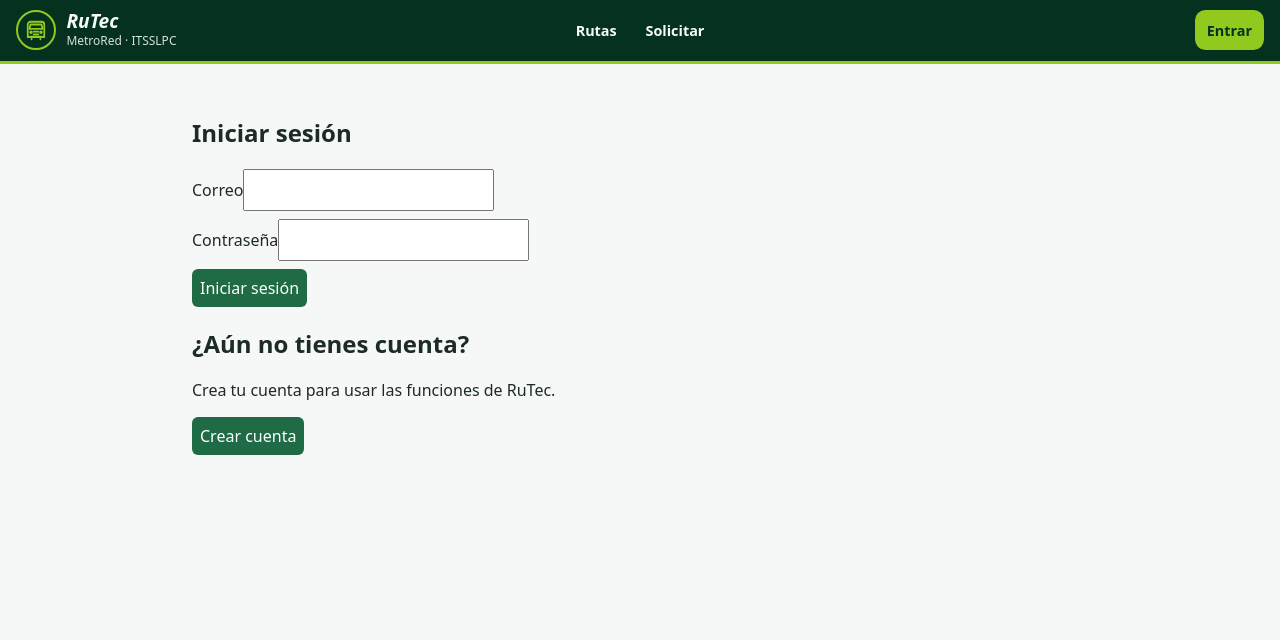
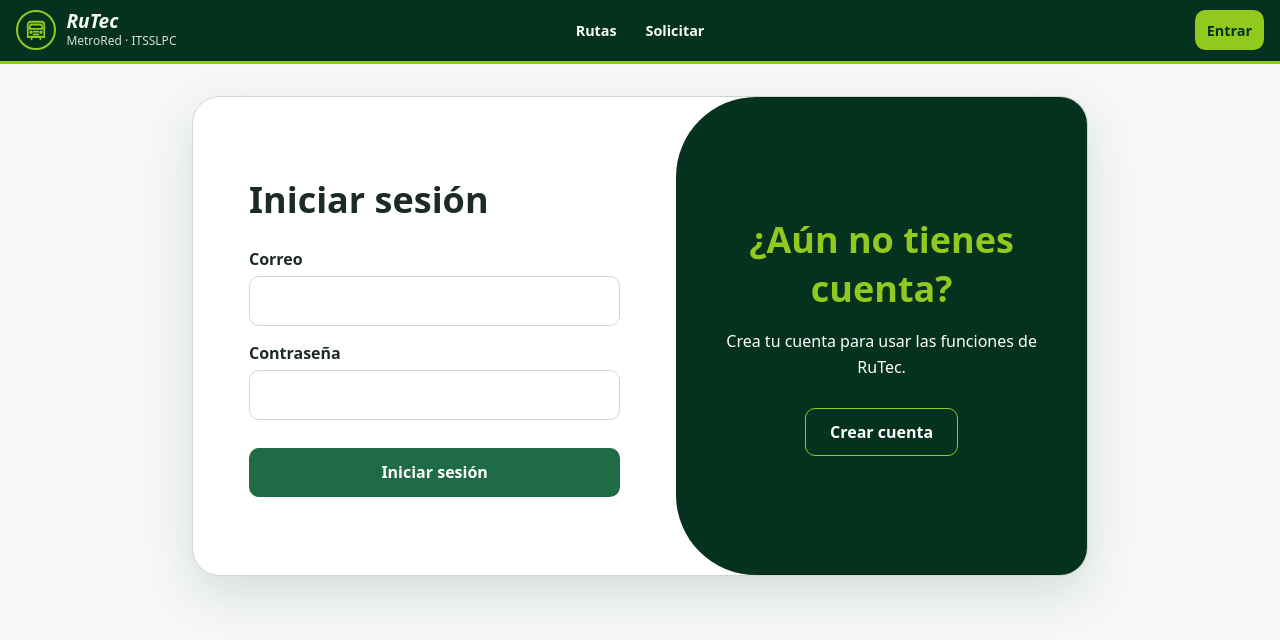
Before and after one commit to AlejandraR0sas/RuTec, a React (Vite) app in the folder frontend/: page /login in a window 1280 px wide. Shown: the top 640 px of the page. Built offline with nearby package versions, Linux system fonts and the light colour scheme; no server answers.

Commit message:
Diseñar tarjeta de acceso y registro

```diff
--- a/frontend/src/pages/Login.jsx
+++ b/frontend/src/pages/Login.jsx
@@ -8,6 +8,7 @@
 import { useState } from 'react';
 import { useNavigate } from 'react-router-dom';
 import { useAuth } from '../context/AuthContext.jsx';
+import './Login.css';
 
 export default function Login() {
   const { iniciarSesion, registrar } = useAuth();
--- /dev/null
+++ b/frontend/src/pages/login.css
@@ -0,0 +1,105 @@
+.login {
+  --login-panel: #04321f;
+  --login-lima: #91c91f;
+  --login-superficie: #ffffff;
+  --login-texto: var(--texto);
+  --login-borde: var(--borde);
+
+  display: grid;
+  place-items: center;
+  width: 100%;
+}
+
+.login__tarjeta {
+  display: grid;
+  grid-template-columns: minmax(0, 1fr) minmax(260px, 0.85fr);
+  width: min(100%, 900px);
+  min-height: 480px;
+  overflow: hidden;
+  border: 1px solid var(--login-borde);
+  border-radius: 28px;
+  background: var(--login-superficie);
+  box-shadow: 0 18px 48px rgb(18 61 43 / 14%);
+}
+
+.login__formularios {
+  display: grid;
+  align-items: center;
+  padding: clamp(1.5rem, 5vw, 3.5rem);
+}
+
+.login__formulario[hidden] {
+  display: none;
+}
+
+.login__formulario h1 {
+  margin: 0 0 1.5rem;
+  color: var(--login-texto);
+  font-size: clamp(1.7rem, 3vw, 2.25rem);
+}
+
+.login__formulario label {
+  display: block;
+  margin: 1rem 0;
+  color: var(--login-texto);
+  font-weight: 600;
+}
+
+.login__formulario input {
+  display: block;
+  width: 100%;
+  margin-top: 0.4rem;
+  padding: 0.8rem 0.9rem;
+  border: 1px solid var(--login-borde);
+  border-radius: 10px;
+  background: var(--login-superficie);
+  color: var(--login-texto);
+}
+
+.login__formulario button[type="submit"] {
+  width: 100%;
+  margin-top: 0.75rem;
+  padding: 0.85rem 1rem;
+  border-radius: 10px;
+  background: var(--acento);
+  color: #ffffff;
+  font-weight: 700;
+}
+
+.login__panel {
+  display: flex;
+  flex-direction: column;
+  align-items: center;
+  justify-content: center;
+  padding: 2.5rem;
+  border-radius: 5rem 0 0 5rem;
+  background: var(--login-panel);
+  color: #ffffff;
+  text-align: center;
+}
+
+.login__panel h2 {
+  margin: 0 0 1rem;
+  color: var(--login-lima);
+  font-size: clamp(1.7rem, 3vw, 2.25rem);
+}
+
+.login__panel p {
+  max-width: 24rem;
+  margin: 0 0 1.75rem;
+  line-height: 1.6;
+}
+
+.login__panel button {
+  padding: 0.75rem 1.5rem;
+  border: 1px solid var(--login-lima);
+  border-radius: 10px;
+  background: transparent;
+  color: #ffffff;
+  font-weight: 700;
+}
+
+.login__panel button:hover {
+  background: var(--login-lima);
+  color: var(--login-panel);
+}
```
